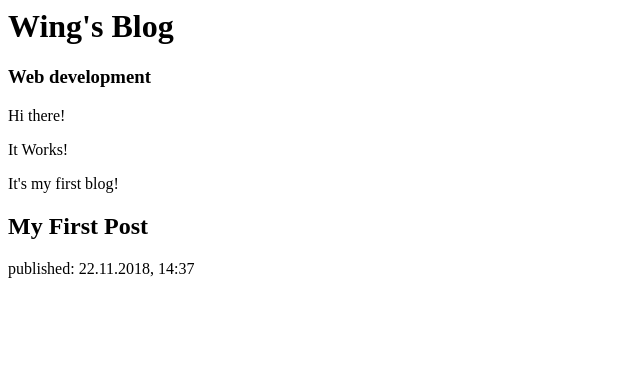
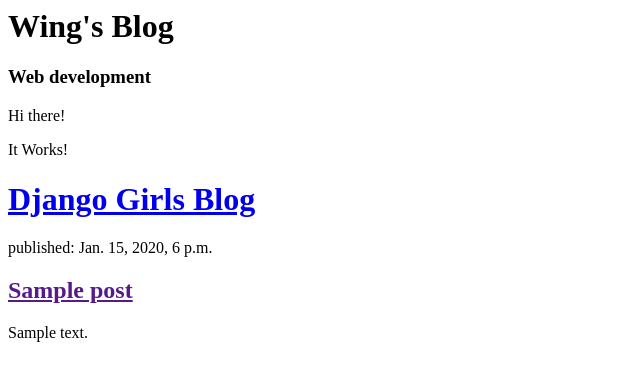
Before and after one commit to grandedoubleshot/my-first-blog-v1-, a Django app: template blog/templates/blog/post_list.html in a window 1280 px wide. Shown: the top 381 px of the page, without its empty margins (0-640 px from the left). Run offline with Django 3.2, Linux system fonts and the light colour scheme; the template is opened without the code that fills it: values that come from a table or form of the project are taken from there, others are empty; tables that the repository leaves empty hold one stand-in row (values such as "Sample post").

Commit message:
Modified templates to display posts from database.

```diff
--- a/blog/templates/blog/post_list.html
+++ b/blog/templates/blog/post_list.html
@@ -12,13 +12,18 @@
 		</div>
 		<p>Hi there!</p>
 		<p>It Works!</p>
-		<p>It's my first blog!</p>
 
 
-		<div>
-			<h2>My First Post</h2>
-			<p>published: 22.11.2018, 14:37</p>
+<div>
+    <h1><a href="/">Django Girls Blog</a></h1>
+</div>
 
-		</div>
+{% for post in posts %}
+    <div>
+        <p>published: {{ post.published_date }}</p>
+        <h2><a href="">{{ post.title }}</a></h2>
+        <p>{{ post.text|linebreaksbr }}</p>
+    </div>
+{% endfor %}
 	<body>
 <html>
--- a/blog/views.py
+++ b/blog/views.py
@@ -1,3 +1,6 @@
 from django.shortcuts import render
+from django.utils import timezone
+from .models import Post
 def post_list(request):
-    return render(request, 'blog/post_list.html', {})
+    posts = Post.objects.filter(published_date__lte=timezone.now()).order_by('published_date')
+    return render(request, 'blog/post_list.html', {'posts': posts})
```
